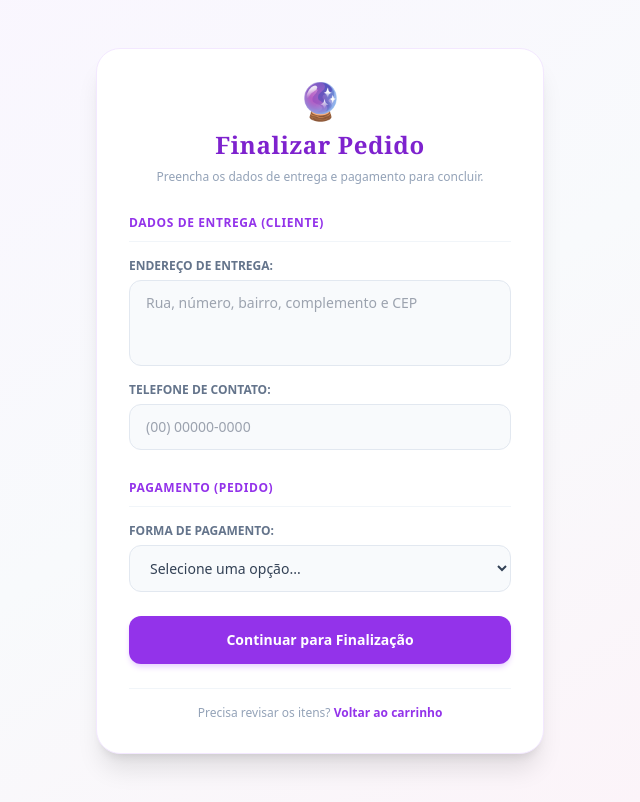
After one commit to mariaclara2025/FloraAtelier, a Node server app: template views/info_compra.html in a window 1280 px wide. The commit adds this page. Shown: the whole page, without its empty margins (320-960 px from the left). Run offline with Node 20, Linux system fonts and the light colour scheme; the template is opened without the code that fills it, so the values that code supplies are empty; some libraries are stand-ins or nearby versions.

Commit message:
Atualizando fluxo de pedidos

```diff
--- a/src/models.js
+++ b/src/models.js
@@ -48,6 +48,7 @@ class Pedido {
         this.idCliente = idCliente;
         this.status = status;
         this.total = total;
+        this.formaPagamento = formaPagamento;
         this.itens = [];
     }
 
--- a/src/server.js
+++ b/src/server.js
@@ -11,8 +11,8 @@ const app = express();
 app.engine('html', require('ejs').renderFile);
 app.set('view engine', 'html');
 app.set('views', path.join(__dirname, '../views'));
-
-app.use(express.urlencoded({ extended: true }));
+app.use(express.json({ limit: '10mb' }));
+app.use(express.urlencoded({ extended: true, limit: '10mb' }));
 app.use(express.json());
 app.use(express.static(path.join(__dirname, '../public')));
 
@@ -57,7 +57,7 @@ app.post('/login', async (req, res) => {
             req.session.usuarioId = usuario.id;
             req.session.nomeUsuario = usuario.nome;
             req.session.tipo = usuario.tipo;
-
+            console.log(req.session.usuarioId)
             if (usuario.tipo === 'Administrador') {
                 return res.redirect('/dashboard');
             }
@@ -186,27 +186,60 @@ app.post('/limpar_carrinho', verificarLogado, (req, res) => {
     req.session.carrinho = [];
     res.redirect('/carrinho');
 });
+app.get('/info_compra',verificarLogado, (req,res) =>{
+    console.log("Aplicou rota info_compra do metodo get")
+    res.render("info_compra")
+})
+app.post('/info_compra', verificarLogado, async (req, res) => {
+    const { endereco, telefone, forma_pagamento } = req.body;
+
+    try {
+        console.log("entrou rota info_compra do metodo post")
+        console.log(req.session.usuarioId)
+         console.log(req.session.usuarioId)
+        console.log(endereco)
+       const usuarioAtualizado = await prisma.usuario.update({
+            where: { id: req.session.usuarioId },
+            data: { endereco, telefone }
+        });
+        req.session.usuario = usuarioAtualizado
+        console.log(req.session.usuario)
+        req.session.forma_pagamento = forma_pagamento;
+            console.log("Aplicou rota info_compra do metodo post")
+        res.redirect('/finalizar_compra');
+    } catch (error) {
+        console.error(error);
+        res.redirect('/carrinho');
+    }
+});
 
 app.get('/finalizar_compra', verificarLogado, async (req, res) => {
     const carrinho = req.session.carrinho || [];
+    console.log("Aplicou rota finalizar_compra do metodo GET")
+
     if (carrinho.length === 0) return res.redirect('/catalogo');
 
     const total = carrinho.reduce((acc, item) => acc + (item.preco * item.quantidade), 0);
     try {
         const novoPedido = await prisma.pedido.create({
-            data: {
-                idCliente: req.session.usuarioId,
-                total: total,
-                status: 'Em Análise'
-            }
+         data: {
+        idCliente: req.session.usuario.id,
+        total: total,
+        status: 'Em Análise',
+        formaPagamento: req.session.forma_pagamento || 'Não informado'
+         }
         });
-
-        const listaItens = carrinho
+            const listaItens = carrinho
             .map(item => `• ${item.quantidade}x ${item.nome} (R$ ${(item.preco * item.quantidade).toFixed(2)})`)
             .join('\n');
 
-        const mensagemWpp = `Olá! Acabei de fazer o pedido *#${novoPedido.id}* no *Flora Atelier* 🌸\n\n*Resumo do Pedido:*\n${listaItens}\n\n*Total:* R$ ${total.toFixed(2)}\n\nEm caso de dúvidas, gostaria de acompanhar por aqui!`;
 
+       const mensagemWpp = `Olá! Gostaria de finalizar meu pedido #${novoPedido.id}:\n\n` +
+            `*Itens:*\n${listaItens}\n\n` +
+            `*Total:* R$ ${total.toFixed(2)}\n` +
+            `*Pagamento:* ${req.session.forma_pagamento}\n` +
+            `*Endereço:* ${req.session.usuario.endereco}\n` +
+            `*Contato:* ${req.session.usuario.telefone}`;
        const numeroWpp = '5583982060613';
 const linkWpp = `https://wa.me/${numeroWpp}?text=${encodeURIComponent(mensagemWpp)}`;
         req.session.carrinho = [];
--- a/views/carrinho.html
+++ b/views/carrinho.html
@@ -83,7 +83,7 @@
                     <span class="font-mono text-purple-700 font-bold text-base">R$ <%= typeof total_carrinho !== 'undefined' ? total_carrinho.toFixed(2) : '0.00' %></span>
                 </div>
             </div>
-            <a href="/finalizar_compra" class="block w-full bg-purple-600 hover:bg-purple-700 text-white font-bold text-xs py-4 rounded-xl text-center uppercase tracking-wider transition-all">
+            <a href="/info_compra" class="block w-full bg-purple-600 hover:bg-purple-700 text-white font-bold text-xs py-4 rounded-xl text-center uppercase tracking-wider transition-all">
                 🔒 Confirmar e Enviar Pedido
             </a>
         </section>
--- /dev/null
+++ b/views/info_compra.html
@@ -0,0 +1,85 @@
+<!DOCTYPE html>
+<html lang="pt-BR">
+<head>
+    <meta charset="UTF-8">
+    <meta name="viewport" content="width=device-width, initial-scale=1.0">
+    <title>Finalizar Compra - Flora Atelier</title>
+    <script src="https://cdn.tailwindcss.com"></script>
+</head>
+<body class="bg-gradient-to-br from-purple-50 via-slate-50 to-pink-50 font-sans text-slate-800 antialiased min-h-screen flex flex-col justify-between">
+    <main class="flex-grow flex items-center justify-center px-6 py-12">
+        <div class="bg-white border border-purple-100 rounded-3xl shadow-xl p-8 max-w-md w-full space-y-6">
+
+            <!-- Cabeçalho no padrão Flora Atelier -->
+            <div class="text-center space-y-2">
+                <span class="text-4xl">🔮</span>
+                <h1 class="font-serif font-black text-2xl tracking-wide text-purple-700">Finalizar Pedido</h1>
+                <p class="text-xs text-slate-400">Preencha os dados de entrega e pagamento para concluir.</p>
+            </div>
+
+            <form action="/info_compra" method="POST" class="space-y-4">
+
+                <!-- Seção: Dados de Entrega -->
+                <div class="border-b border-slate-100 pb-2">
+                    <span class="text-xs font-bold text-purple-600 uppercase tracking-wider">Dados de Entrega (Cliente)</span>
+                </div>
+
+                <div class="flex flex-col space-y-1.5">
+                    <label for="endereco" class="text-xs font-bold text-slate-500 uppercase">Endereço de Entrega:</label>
+                    <textarea
+                        id="endereco"
+                        name="endereco"
+                        rows="3"
+                        placeholder="Rua, número, bairro, complemento e CEP"
+                        required
+                        class="w-full bg-slate-50 border border-slate-200 rounded-xl px-4 py-3 text-sm outline-none focus:border-purple-400 focus:ring-2 focus:ring-purple-100 transition-all resize-none"></textarea>
+                </div>
+
+                <div class="flex flex-col space-y-1.5">
+                    <label for="telefone" class="text-xs font-bold text-slate-500 uppercase">Telefone de Contato:</label>
+                    <input
+                        type="tel"
+                        id="telefone"
+                        name="telefone"
+                        placeholder="(00) 00000-0000"
+                        required
+                        class="w-full bg-slate-50 border border-slate-200 rounded-xl px-4 py-3 text-sm outline-none focus:border-purple-400 focus:ring-2 focus:ring-purple-100 transition-all">
+                </div>
+
+                <!-- Seção: Pagamento -->
+                <div class="border-b border-slate-100 pb-2 pt-2">
+                    <span class="text-xs font-bold text-purple-600 uppercase tracking-wider">Pagamento (Pedido)</span>
+                </div>
+
+                <div class="flex flex-col space-y-1.5">
+                    <label for="forma_pagamento" class="text-xs font-bold text-slate-500 uppercase">Forma de Pagamento:</label>
+                    <select
+                        id="forma_pagamento"
+                        name="forma_pagamento"
+                        required
+                        class="w-full bg-slate-50 border border-slate-200 rounded-xl px-4 py-3 text-sm outline-none focus:border-purple-400 focus:ring-2 focus:ring-purple-100 transition-all text-slate-700">
+                        <option value="" disabled selected>Selecione uma opção...</option>
+                        <option value="PIX">PIX</option>
+                        <option value="Cartão de Crédito">Cartão de Crédito</option>
+                        <option value="Cartão de Débito">Cartão de Débito</option>
+                        <option value="Dinheiro na Entrega">Dinheiro na Entrega</option>
+                    </select>
+                </div>
+
+                <div class="pt-2">
+                    <button type="submit" class="w-full bg-purple-600 text-white font-bold text-sm py-3.5 rounded-xl hover:bg-purple-700 shadow-md shadow-purple-200 transition-all">
+                        Continuar para Finalização
+                    </button>
+                </div>
+
+            </form>
+
+            <!-- Link de retorno -->
+            <div class="border-t border-slate-100 pt-4 text-center text-xs text-slate-400">
+                Precisa revisar os itens? <a href="/carrinho" class="text-purple-600 font-bold hover:underline">Voltar ao carrinho</a>
+            </div>
+
+        </div>
+    </main>
+</body>
+</html>
```
Also changed, not shown: views/catalogo.html (+7 -3 lines), views/novo_produto.html (+17 -4 lines), prisma/flora_atelier.sqlite, 1 other file.
